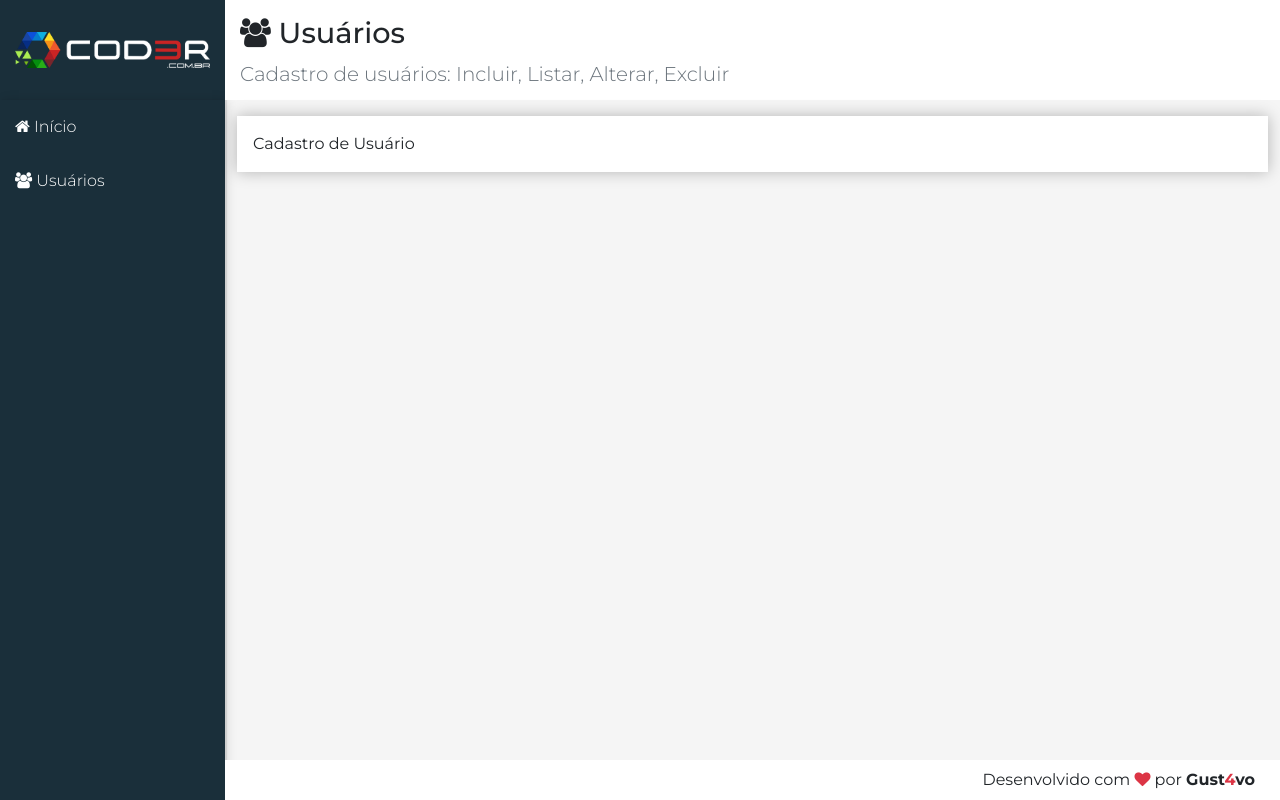
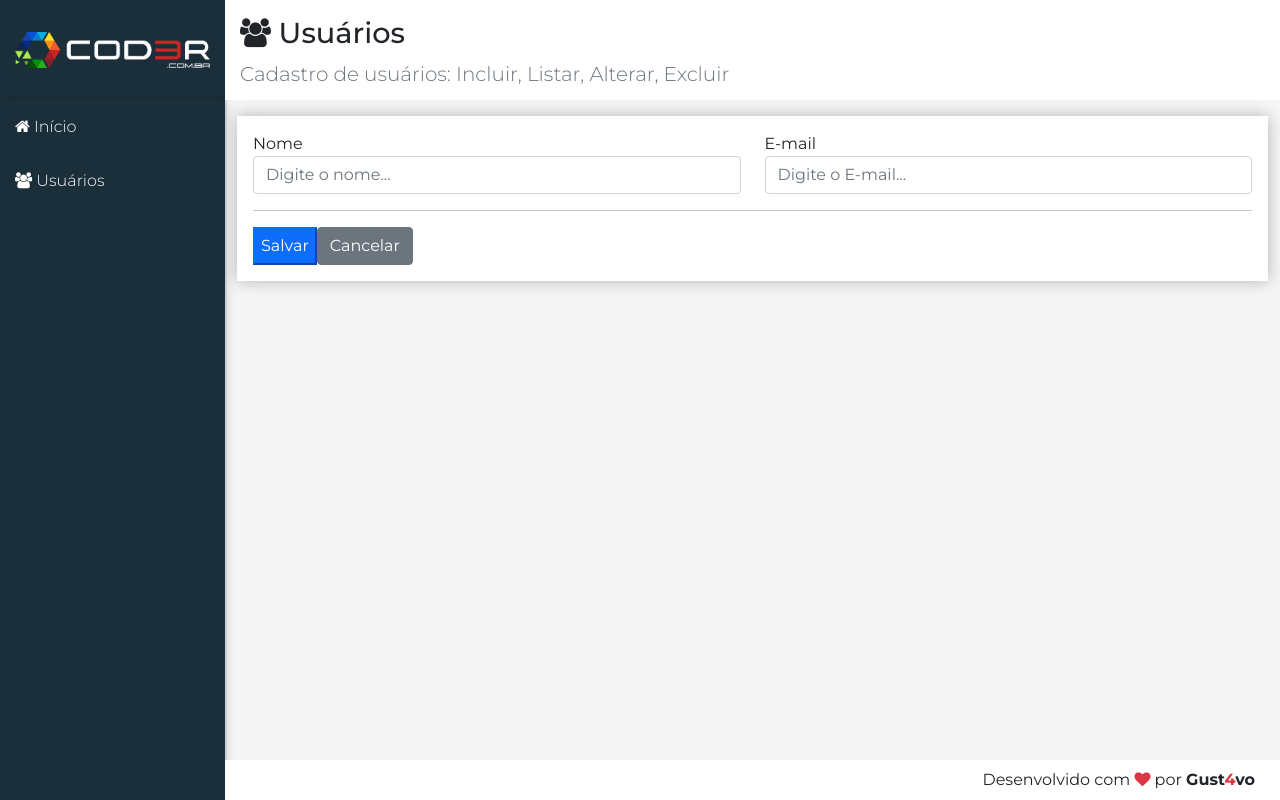
Before and after one commit to gustavomarim/cadastro-de-usuario-react, a React (Create React App) app in the folder crud/frontend/: page /users in a window 1280 px wide. Built offline with nearby package versions, Linux system fonts and the light colour scheme.

Commit message:
Update - User registration component #03

```diff
--- a/crud/frontend/src/components/user/UserCrud.jsx
+++ b/crud/frontend/src/components/user/UserCrud.jsx
@@ -45,10 +45,67 @@
         return list
     }
 
+    updateField(event) {
+        // Sempre que um dado for alterado, a boa prática é clonar e dps setar
+        const user = { ...this.state.user }
+        user[event.target.name] = event.target.value
+        this.setState({ user })
+    }
+
+    renderForm() {
+        return (
+
+            <div className="form">
+                <div className="row">
+                    <div className="col-12 col-md-6">
+                        <div className="form-group">
+                            <label >Nome</label>
+                            <input type="text" className="form-control"
+                                name="name"
+                                value={this.state.user.value}
+                                onChange={e => this.updateField(e)}
+                                placeholder="Digite o nome..."
+                            />
+                        </div>
+                    </div>
+
+                    <div className="col-12 col-md-6">
+                        <div className="form-group">
+                            <label>E-mail</label>
+                            <input type="text" className="form-control"
+                                name="email"
+                                value={this.state.user.email}
+                                onChange={e => this.updateField(e)}
+                                placeholder="Digite o E-mail..."
+                            />
+                        </div>{/* form-group */}
+                    </div>{/* "col-12 col-md-6" */}
+
+                </div> {/* row */}
+
+                <hr />
+
+                <div className="row">
+                    <div className="col-12 d-flex">
+                        <button className="bnt btn-primary"
+                            onClick={e => this.save(e)}>
+                            Salvar
+                        </button>
+                        <button className="btn btn-secondary ml-2"
+                            onClick={e => this.clear(e)}>
+                            Cancelar
+                        </button>
+                    </div>{/* col-12 d-flex justify-content-end */}
+                </div>{/* row */}
+
+            </div>
+        )
+    }
+
     render() {
         return (
             <Main {...headerProps} >
-                Cadastro de Usuário
+                {this.renderForm()}
             </Main>
         )
     }
```
Also changed, not shown: 1 other file (tests, documents, lock files or other folders).
